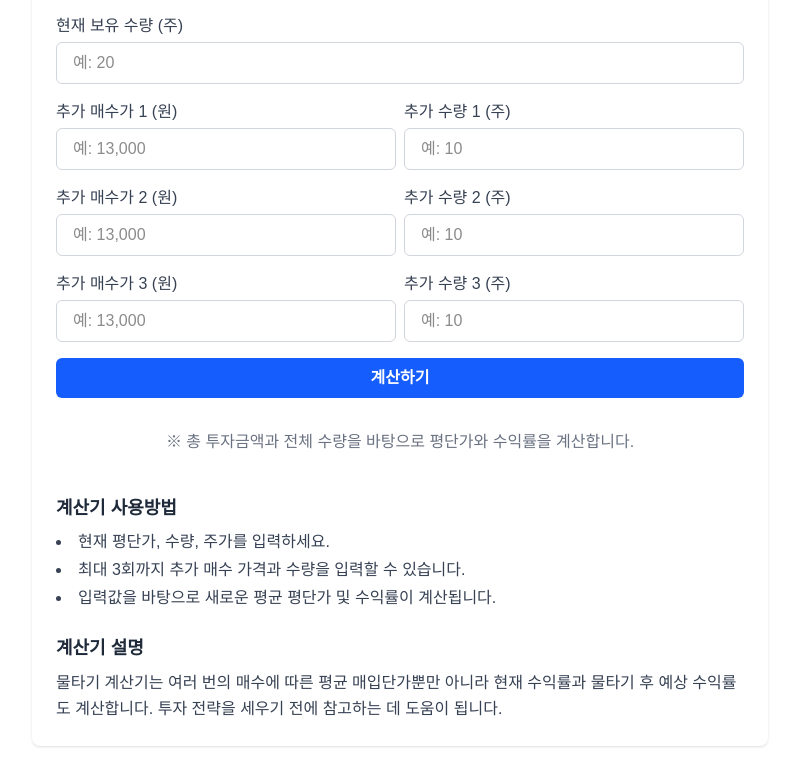
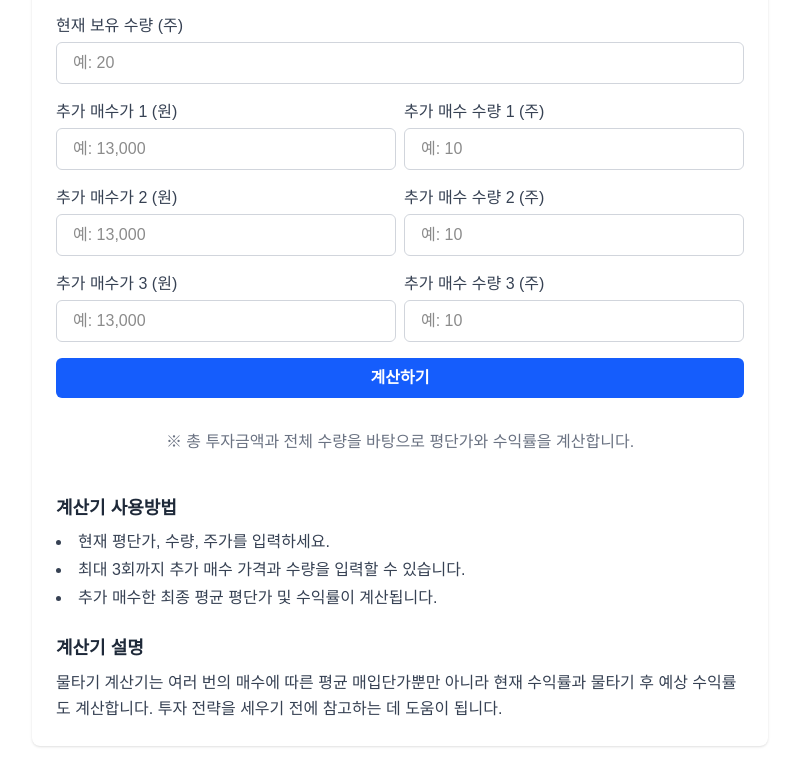
Before and after one commit to Jeonghaemo/stock-calculator, a Next.js app: page /water in a window 1280 px wide. Shown: the part 361-1139 px from the top of the page, without its empty margins (240-1039 px from the left). Built offline with nearby package versions, Linux system fonts and the light colour scheme.

Commit message:
Update: 물타기 계산기에 수익률 기능 추가

```diff
--- a/app/water/page.client.tsx
+++ b/app/water/page.client.tsx
@@ -128,7 +128,7 @@ export default function WaterCalculatorPage() {
             </div>
             <div className="w-1/2">
               <label className="block mb-1 font-medium text-gray-700 text-[16px]">
-                추가 수량 {idx} (주)
+                추가 매수 수량 {idx} (주)
               </label>
               <input
                 type="text"
@@ -168,7 +168,7 @@ export default function WaterCalculatorPage() {
         <ul className="list-disc list-inside text-gray-700 text-base space-y-1">
           <li>현재 평단가, 수량, 주가를 입력하세요.</li>
           <li>최대 3회까지 추가 매수 가격과 수량을 입력할 수 있습니다.</li>
-          <li>입력값을 바탕으로 새로운 평균 평단가 및 수익률이 계산됩니다.</li>
+          <li>추가 매수한 최종 평균 평단가 및 수익률이 계산됩니다.</li>
         </ul>
       </div>
 
```
